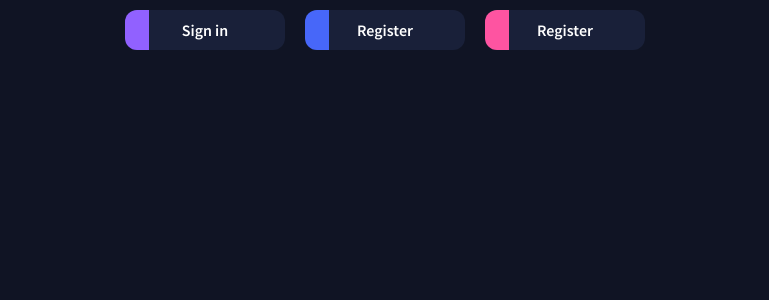
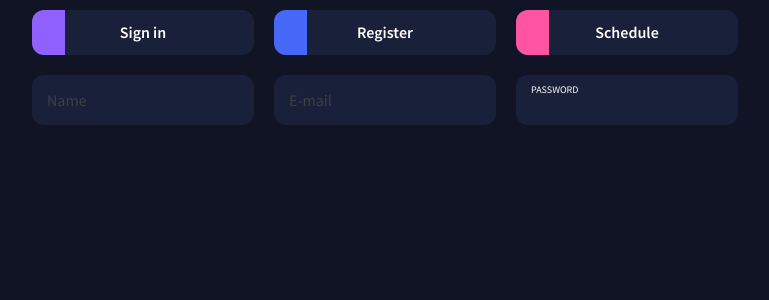
Before and after one commit to ScrimsApp/frontend, a Next.js app: page / in a window 1280 px wide. Shown: the top 300 px of the page, without its empty margins (255-1024 px from the left). Built offline with nearby package versions, Linux system fonts and the light colour scheme.

Commit message:
Adjust on Button UI + Input UI added :zap: :wrench:

```diff
--- a/src/pages/index.tsx
+++ b/src/pages/index.tsx
@@ -3,33 +3,65 @@ import {
   ButtonOverlay,
   ButtonWrapper,
 } from '../styles/shared/Button/Button.styles';
+import {
+  Input,
+  InputLabel,
+  InputWrapper,
+} from '../styles/shared/Input/Input.styles';
 
 const Home = () => {
   return (
     <div className="home">
       <div
         style={{
-          maxWidth: '640px',
+          maxWidth: '740px',
           margin: '0 auto',
           display: 'flex',
           justifyContent: 'center',
           alignItems: 'center',
+          flexWrap: 'wrap',
         }}
       >
-        <ButtonWrapper minWidth="25%" margin={['10px', '10px']}>
+        <ButtonWrapper minWidth="30%" margin={['10px', '10px']}>
           <ButtonOverlay type="primary" />
           <Button href="">Sign in</Button>
         </ButtonWrapper>
 
-        <ButtonWrapper minWidth="25%" margin={['10px', '10px']}>
+        <ButtonWrapper minWidth="30%" margin={['10px', '10px']}>
           <ButtonOverlay type="secondary" />
           <Button href="">Register</Button>
         </ButtonWrapper>
 
-        <ButtonWrapper minWidth="25%" margin={['10px', '10px']}>
+        <ButtonWrapper minWidth="30%" margin={['10px', '10px']}>
           <ButtonOverlay type="tertiary" />
-          <Button href="">Register</Button>
+          <Button href="">Schedule</Button>
         </ButtonWrapper>
+      </div>
+
+      <div
+        style={{
+          maxWidth: '740px',
+          margin: '0 auto',
+          display: 'flex',
+          justifyContent: 'center',
+          alignItems: 'center',
+          flexWrap: 'wrap',
+        }}
+      >
+        <InputWrapper margin={['10px', '10px']} minWidth="30%">
+          <Input type="text" colorType="primary" />
+          <InputLabel>Name</InputLabel>
+        </InputWrapper>
+
+        <InputWrapper margin={['10px', '10px']} minWidth="30%">
+          <Input type="email" colorType="secondary" />
+          <InputLabel>E-mail</InputLabel>
+        </InputWrapper>
+
+        <InputWrapper margin={['10px', '10px']} minWidth="30%">
+          <Input type="password" colorType="tertiary" />
+          <InputLabel className="input-filled">Password</InputLabel>
+        </InputWrapper>
       </div>
     </div>
   );
--- a/src/styles/shared/Button/Button.styles.ts
+++ b/src/styles/shared/Button/Button.styles.ts
@@ -6,13 +6,17 @@ interface ButtonWrapperProps {
 }
 
 export const ButtonWrapper = styled.div<ButtonWrapperProps>`
+  display: block;
   min-width: ${(props) => props.minWidth};
+  height: 45px;
   position: relative;
   overflow: hidden;
+  box-sizing: border-box;
+
+  text-align: center;
 
   background-color: ${(props) => props.theme.colors.semiDark};
   border-radius: ${(props) => props.theme.misc.borderRadius};
-  text-align: center;
 
   margin: ${(props) => props.margin?.join(' ') || '0'};
 
@@ -35,13 +39,17 @@ export const ButtonOverlay = styled.div<ButtonOverlayProps>`
 `;
 
 export const Button = styled.a`
-  display: inline-block;
+  display: block;
   position: relative;
+  width: 100%;
+  height: 100%;
+
+  text-align: center;
+  line-height: 2.8;
 
   color: ${(props) => props.theme.colors.text.light};
   font-weight: 600;
 
-  padding: 10px 28px;
   border-radius: ${(props) => props.theme.misc.borderRadius};
   transition: all 200ms ease-in-out;
 `;
--- a/src/styles/shared/Input/Input.styles.ts
+++ b/src/styles/shared/Input/Input.styles.ts
@@ -1 +1,73 @@
 import styled from 'styled-components';
+
+interface InputWrapperProps {
+  minWidth?: string;
+  margin?: Array<string>;
+}
+
+export const InputWrapper = styled.div<InputWrapperProps>`
+  min-width: ${(props) => props.minWidth};
+  position: relative;
+
+  margin: ${(props) => props.margin?.join(' ') || '0'};
+
+  .input-filled {
+    top: 8px;
+    left: 15px;
+    font-size: 10px;
+    color: ${(props) => props.theme.colors.text.light};
+    text-transform: uppercase;
+  }
+`;
+
+interface InputProps {
+  colorType: string;
+}
+
+export const Input = styled.input<InputProps>`
+  display: inline-block;
+  position: relative;
+  width: 100%;
+  height: 50px;
+  box-sizing: border-box;
+
+  padding: 18px 15px 0px 15px;
+
+  border: 1px solid transparent;
+
+  font-weight: 500;
+  color: ${(props) => props.theme.colors.text.light};
+
+  background-color: ${(props) => props.theme.colors.semiDark};
+  border-radius: ${(props) => props.theme.misc.borderRadius};
+  transition: all 200ms ease;
+
+  &&:focus {
+    border-color: ${(props) => props.theme.colors[props.colorType]};
+    outline: none;
+  }
+
+  &&::placeholder {
+    color: ${(props) => props.theme.colors.text.backup};
+  }
+
+  &&:focus + label {
+    top: 8px;
+    left: 15px;
+    font-size: 10px;
+    color: ${(props) => props.theme.colors.text.light};
+    text-transform: uppercase;
+  }
+`;
+
+export const InputLabel = styled.label`
+  color: ${(props) => props.theme.colors.text.backup};
+  position: absolute;
+  top: 15px;
+  left: 15px;
+
+  font-size: 16px;
+
+  z-index: 1;
+  transition: all 200ms ease-in-out;
+`;
```
